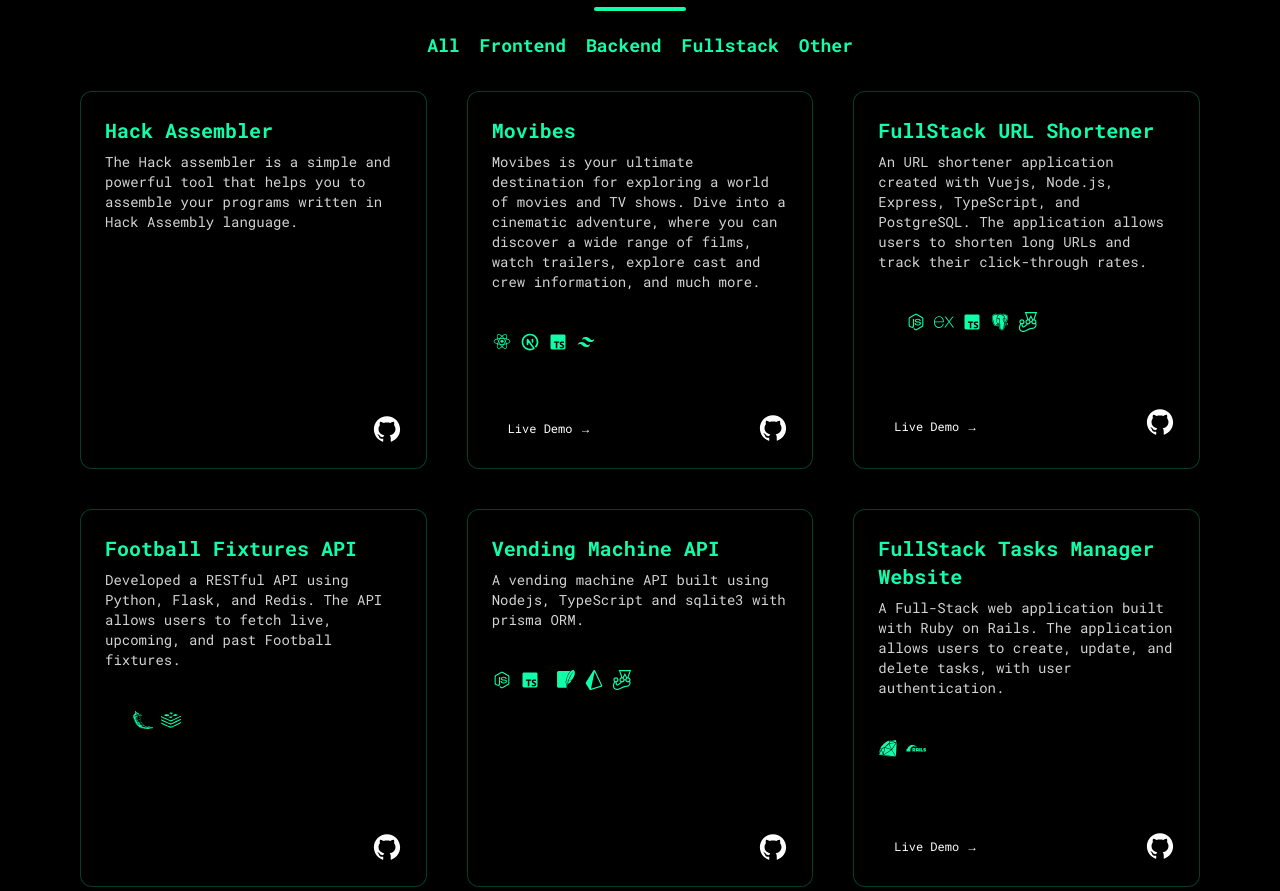
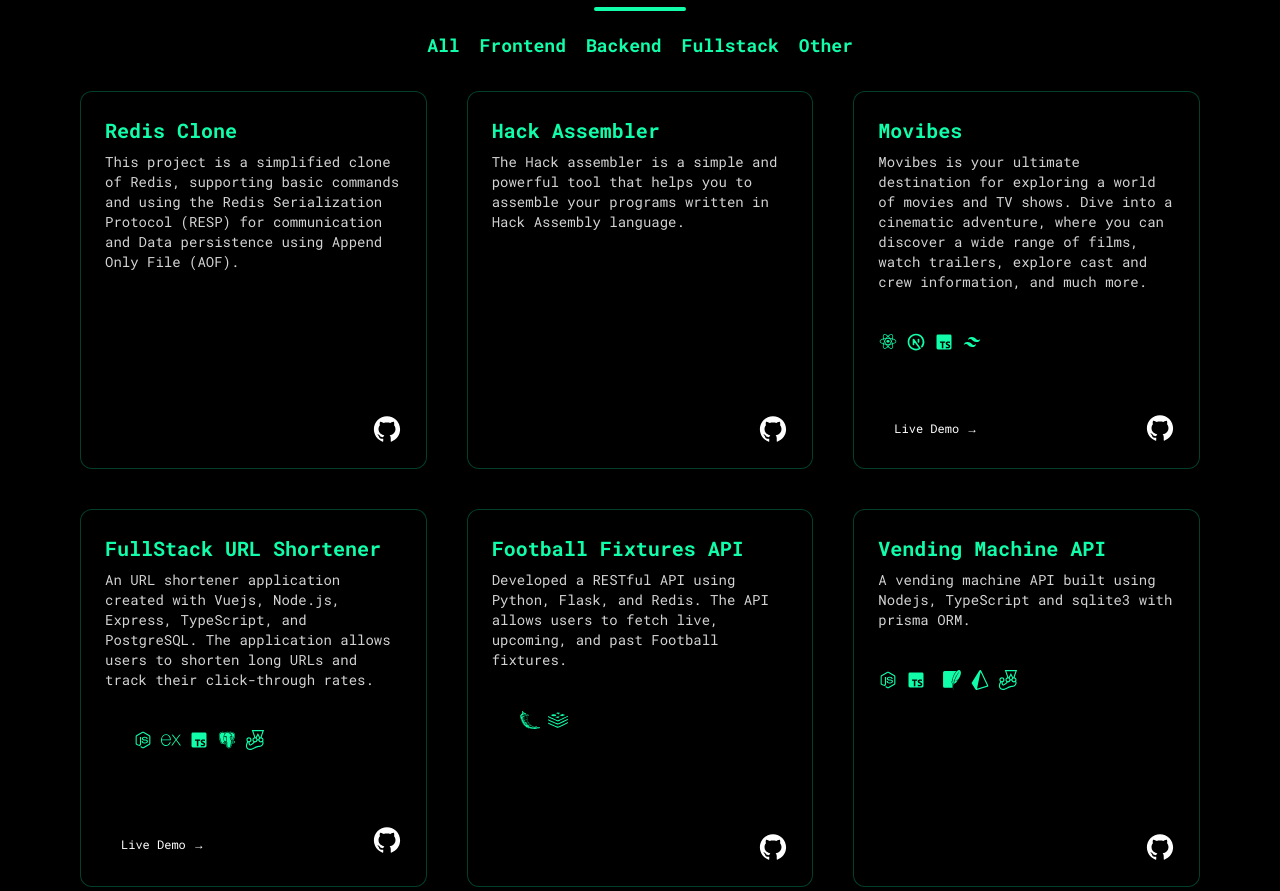
Before and after one commit to MikhailWahib/portfolio, a Next.js app: page / in a window 1280 px wide. Shown: the part 1633-2524 px from the top of the page. Built offline with nearby package versions, Linux system fonts and the light colour scheme; some icons are missing.

Commit message:
Update projects

```diff
--- a/app/layout.tsx
+++ b/app/layout.tsx
@@ -44,8 +44,6 @@ export const metadata: Metadata = {
 	],
 }
 
-console.log(process.env.NODE_ENV)
-
 export default function RootLayout({
 	children,
 }: {
--- a/components/projects-card.tsx
+++ b/components/projects-card.tsx
@@ -1,9 +1,10 @@
 'use client'
 
-import { AiFillGithub, AiFillHtml5 } from 'react-icons/ai'
-
+import { useRef } from 'react'
 import { Project } from '@/types'
 import FadeinLi from '@/framer-components/fadein-li'
+
+import { AiFillGithub, AiFillHtml5 } from 'react-icons/ai'
 import {
 	BiLogoJavascript,
 	BiLogoTypescript,
@@ -14,7 +15,7 @@ import {
 	BiLogoMongodb,
 	BiLogoPostgresql,
 } from 'react-icons/bi'
-import { FaPython, FaVuejs } from 'react-icons/fa6'
+import { FaPython, FaVuejs, FaGolang } from 'react-icons/fa6'
 import {
 	SiExpress,
 	SiRubyonrails,
@@ -27,8 +28,6 @@ import {
 import { TbBrandNextjs } from 'react-icons/tb'
 import { DiRuby } from 'react-icons/di'
 import { CardContainer, CardBody, CardItem } from './ui/3d-card'
-import { useRef } from 'react'
-// import Image from "next/image"
 
 interface Props {
 	data: Project
@@ -39,6 +38,7 @@ const iconsMap: { [key: string]: any } = {
 	ts: <BiLogoTypescript />,
 	py: <FaPython />,
 	ruby: <DiRuby />,
+	go: <FaGolang />,
 	html: <AiFillHtml5 />,
 	css: <BiLogoCss3 />,
 	react: <BiLogoReact />,
--- a/data/projects/projects.json
+++ b/data/projects/projects.json
@@ -1,6 +1,18 @@
 [
     {
         "id": 1,
+        "title": "Redis Clone",
+        "description": "This project is a simplified clone of Redis, supporting basic commands and using the Redis Serialization Protocol (RESP) for communication and Data persistence using Append Only File (AOF).",
+        "repo": "https://github.com/mikhailWahib/redis-clone",
+        "techstack": [
+            "go"
+        ],
+        "tags": [
+            "other"
+        ]
+    },
+    {
+        "id": 2,
         "title": "Hack Assembler",
         "description": "The Hack assembler is a simple and powerful tool that helps you to assemble your programs written in Hack Assembly language.",
         "repo": "https://github.com/MikhailWahib/Hack-Assembler",
@@ -12,7 +24,7 @@
         ]
     },
     {
-        "id": 2,
+        "id": 3,
         "title": "Movibes",
         "description": "Movibes is your ultimate destination for exploring a world of movies and TV shows. Dive into a cinematic adventure, where you can discover a wide range of films, watch trailers, explore cast and crew information, and much more.",
         "url": "https://movibes-mw.vercel.app/",
@@ -29,7 +41,7 @@
         ]
     },
     {
-        "id": 3,
+        "id": 4,
         "title": "FullStack URL Shortener",
         "description": "An URL shortener application created with Vuejs, Node.js, Express, TypeScript, and PostgreSQL. The application allows users to shorten long URLs and track their click-through rates.",
         "url": "https://url-shortener-mw.vercel.app/",
@@ -51,7 +63,7 @@
         ]
     },
     {
-        "id": 4,
+        "id": 5,
         "title": "Football Fixtures API",
         "description": "Developed a RESTful API using Python, Flask, and Redis. The API allows users to fetch live, upcoming, and past Football fixtures.",
         "url": "",
@@ -84,7 +96,7 @@
         ]
     },
     {
-        "id": 6,
+        "id": 7,
         "title": "FullStack Tasks Manager Website",
         "description": "A Full-Stack web application built with Ruby on Rails. The application allows users to create, update, and delete tasks, with user authentication.",
         "url": "https://rails-tasks-management.onrender.com/",
@@ -99,7 +111,7 @@
         ]
     },
     {
-        "id": 7,
+        "id": 8,
         "title": "Space Tourism",
         "description": "A Single Page Application (SPA) created with React and Tailwind CSS for exploring space tourism destinations. Enjoy an immersive and user-friendly experience as you navigate the cosmos.",
         "url": "https://space-tourism-mw.netlify.app",
@@ -114,7 +126,7 @@
         ]
     },
     {
-        "id": 8,
+        "id": 9,
         "title": "URL Shortener CLI",
         "description": "Developed a CLI application for URL shortening using Python, The CLI application uses the URL Shortener API.",
         "url": "",
@@ -127,7 +139,7 @@
         ]
     },
     {
-        "id": 9,
+        "id": 10,
         "title": "World Countries",
         "description": "World Countries Explorer is a simple web application that allows users to explore information about countries from all around the world. The application provides a user-friendly interface with several features for easy navigation and data retrieval.",
         "url": "https://world-countries-mw.vercel.app",
@@ -143,7 +155,7 @@
         ]
     },
     {
-        "id": 10,
+        "id": 11,
         "title": "Blogr Landing Page",
         "description": "Developed a responsive landing page with captivating animations using HTML, CSS, and JavaScript. The inclusion of responsive design ensures an optimal user experience across various devices.",
         "url": "https://blogr-landing-page-mw.netlify.app/",
@@ -158,7 +170,7 @@
         ]
     },
     {
-        "id": 11,
+        "id": 12,
         "title": "Easybank Landing page",
         "description": "A responsive landing page built with HTML, CSS, and JavaScript. The focus of this project is on delivering an elegant and user-friendly layout that adapts seamlessly to different screen sizes and devices.",
         "url": "https://easybank-landing-page-mw.netlify.app/",
@@ -173,7 +185,7 @@
         ]
     },
     {
-        "id": 12,
+        "id": 13,
         "title": "Dual sense product page",
         "description": "An E-commerce product page built with React with responsive layout and animations",
         "url": "https://dual-sense-product-page.vercel.app/",
@@ -188,7 +200,7 @@
         ]
     },
     {
-        "id": 13,
+        "id": 14,
         "title": "Sneakers product page",
         "description": "An E-commerce product page built with React with responsive layout ",
         "url": "https://sneakers-product-mw.netlify.app/",
```
Also changed, not shown: components/projects.tsx (+6 -7 lines).
